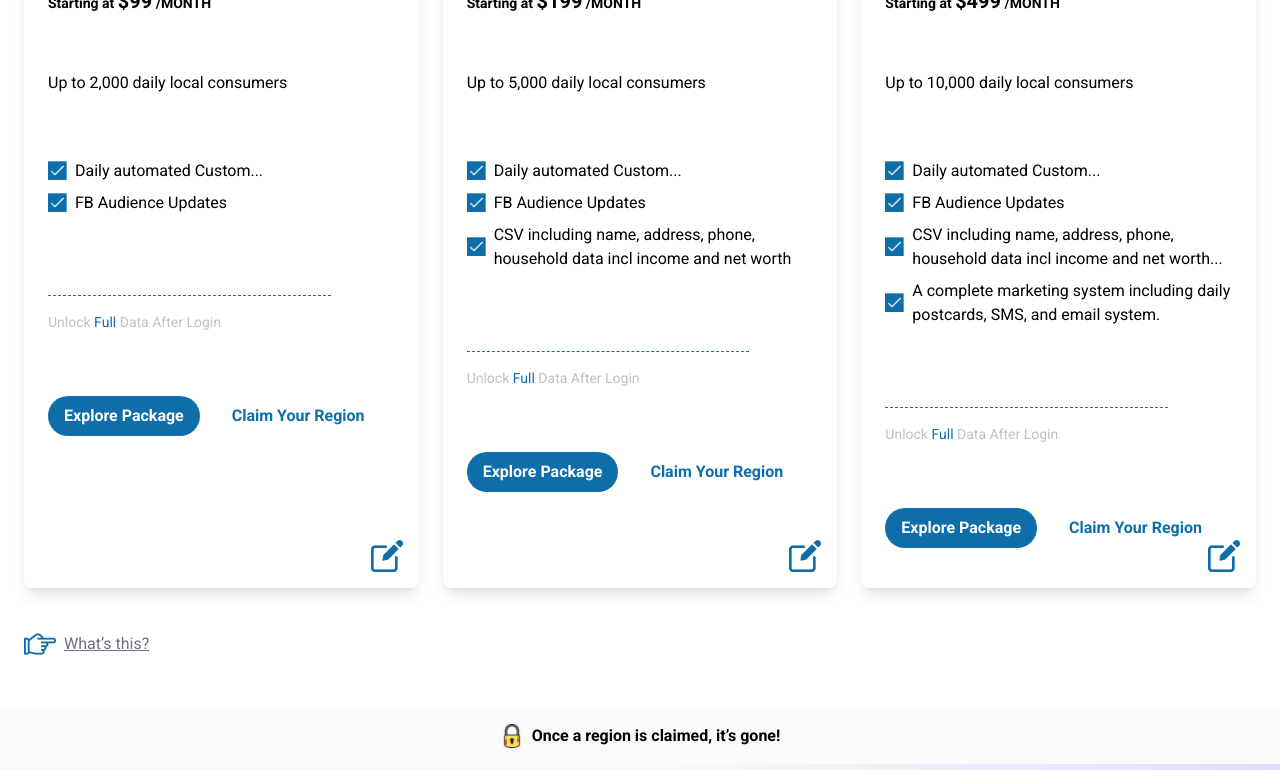
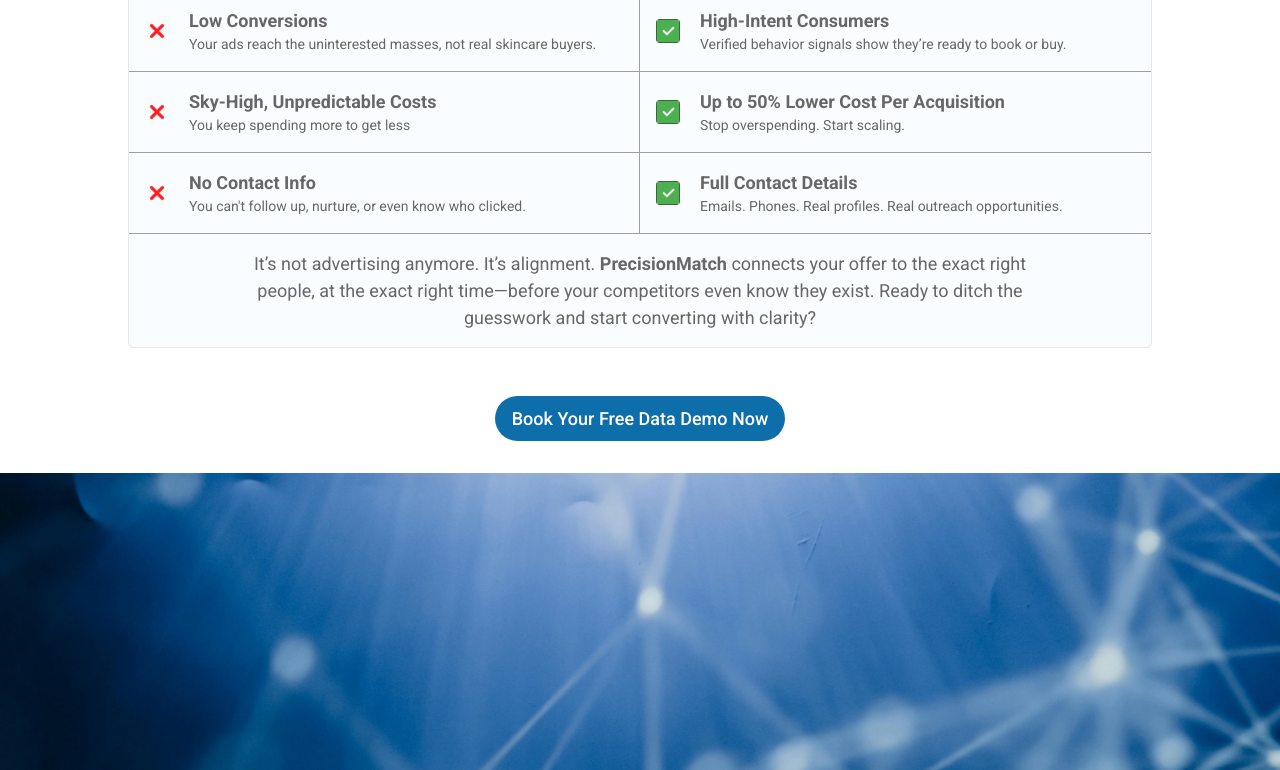
Before and after one commit to farazmahmood1/lead-gen-system-frontend, a Next.js app: page / in a window 1280 px wide. Shown: the part 5380-6150 px from the top of the page. Built offline with nearby package versions, Linux system fonts and the light colour scheme.

Commit message:
updatede the sections

```diff
--- a/src/app/(main)/pages/homepage/index.js
+++ b/src/app/(main)/pages/homepage/index.js
@@ -25,8 +25,8 @@
         <SkinProspects />
         <Benefits />
       </div>
-      <Plans />
-      <Skincare />
+      {/* <Plans /> */}
+      {/* <Skincare /> */}
       <TargetingAdds />
       <VideoSection />
       <PracticeSection />
```
